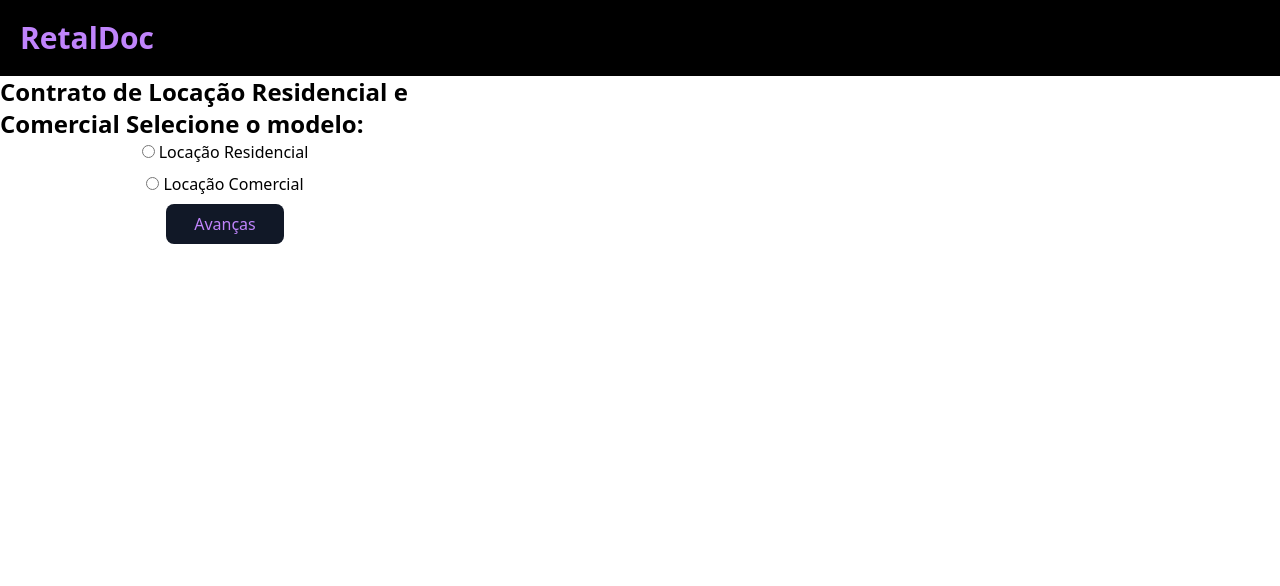
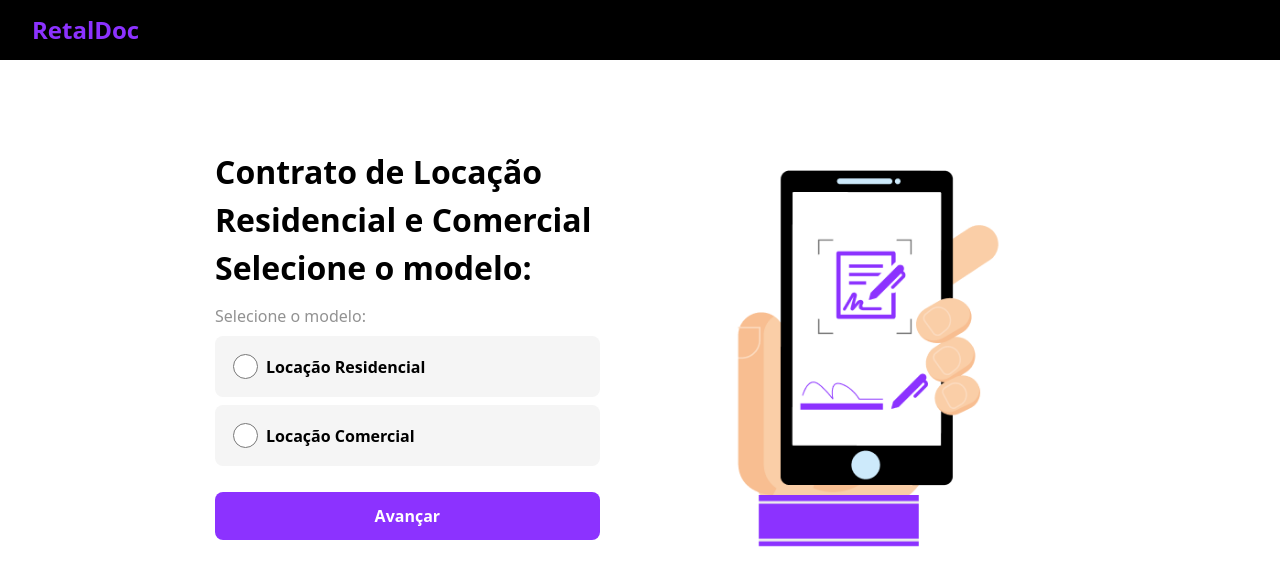
Before and after one commit to Helton-Carlos/rental-app, a Nuxt app in the folder front-end/: page / in a window 1280 px wide. Shown: the top 586 px of the page. Built offline with nearby package versions, Linux system fonts and the light colour scheme.

Commit message:
feat: add page index

```diff
--- a/front-end/app.vue
+++ b/front-end/app.vue
@@ -1,6 +1,8 @@
 <template>
   <div>
     <header-app />
-    <NuxtPage />
+    <div>
+      <NuxtPage />
+    </div>
   </div>
 </template>
--- a/front-end/assets/css/main.css
+++ b/front-end/assets/css/main.css
@@ -2,6 +2,12 @@
 @tailwind components;
 @tailwind utilities;
 
+* {
+  padding: 0px;
+  margin: 0px;
+  box-sizing: border-box;
+}
+
 .btn-primary {
-  @apply bg-gray-900 text-purple-400 font-medium px-7 py-2 rounded-lg
+  @apply bg-purple text-white font-bold px-5 py-2 rounded-lg
  }
--- a/front-end/components/header-app.vue
+++ b/front-end/components/header-app.vue
@@ -1,7 +1,9 @@
 <template>
-  <header>
-    <h1 class="bg-black text-purple-400 text-3xl font-bold px-5 py-5">
-      RetalDoc
-    </h1>
+  <header class="bg-black px-5 py-2">
+    <div class="w-[900px]">
+      <h1 class="text-purple text-2xl font-bold">
+        RetalDoc
+      </h1>
+    </div>
   </header>
 </template>
--- a/front-end/pages/index.vue
+++ b/front-end/pages/index.vue
@@ -1,28 +1,49 @@
 <script setup lang="ts">
-
+import contract from '../public/image/contract.png'
 </script>
 
 <template>
-  <div>
-    <div class="w-[450px] text-left">
-      <p class="text-2xl font-bold">
+  <div class="max-w-[900px] mt-8 flex justify-between items-center mx-auto">
+    <div class="w-[470px] mt-8 px-4 py-2 text-left">
+      <h2 class="text-3xl font-bold my-2">
         Contrato de Locação Residencial e Comercial
         Selecione o modelo:
-      </p>
+      </h2>
 
-      <div class="flex flex-col justify-start items-center gap-2">
-        <div>
-          <input type="radio" name="residencial" id="residencial">
-          <span class="pl-1">Locação Residencial</span>
+      <div class="flex flex-col gap-1 mt-2">
+        <span class="text-gray">
+          Selecione o modelo:
+        </span>
+
+        <div class="bg-gray-light px-3 py-3 flex items-center rounded-lg">
+          <input
+            class="w-4 h-4 text-purple bg-purple border-gray focus:ring-purple"
+            type="radio"
+            name="residencial"
+            id="residencial"
+          >
+          <span class="pl-1 font-semibold">Locação Residencial</span>
         </div>
 
-        <div>
-          <input type="radio" name="residencial" id="residencial">
-          <span class="pl-1">Locação  Comercial</span>
+        <div class="bg-gray-light px-3 py-3 flex items-center rounded-lg">
+          <input
+            class="w-4 h-4 text-purple bg-purple border-gray focus:ring-purple"
+            type="radio"
+            name="comercio"
+            id="comercio"
+          >
+          <span class="pl-1 font-semibold">Locação  Comercial</span>
         </div>
 
-        <button class="btn-primary">Avanças</button>
+        <button class="btn-primary mt-3">Avançar</button>
       </div>
+    </div>
+
+    <div>
+      <img
+        :src="contract"
+        alt="imagem de contrato"
+      />
     </div>
   </div>
 </template>
--- a/front-end/tailwind.config.js
+++ b/front-end/tailwind.config.js
@@ -1,15 +1,43 @@
 /** @type {import('tailwindcss').Config} */
 export default {
   content: [
-    "./components/**/*.{js,vue,ts}",
-    "./layouts/**/*.vue",
-    "./pages/**/*.vue",
-    "./plugins/**/*.{js,ts}",
-    "./app.vue",
-    "./error.vue",
+    './components/**/*.{js,vue,ts}',
+    './layouts/**/*.vue',
+    './pages/**/*.vue',
+    './plugins/**/*.{js,ts}',
+    './app.vue',
+    './error.vue',
   ],
   theme: {
-    extend: {},
+    colors: {
+      black: '#000000',
+      purple: '#8C32FF',
+      'purple-light': '#E0C9FF',
+      gray: '#929292',
+      'gray-light': '#F5F5F5',
+      green: '#07E78F',
+      red: '#E60000',
+      'red-light': '#ffc9c3',
+      white: '#FFFFFF',
+    },
+    fontSize: {
+      sm: '0.75rem',
+      base: '1rem',
+      xl: '1.125rem',
+      '2xl': '1.5rem',
+      '3xl': '2.000rem',
+      '4xl': '3.775rem',
+    },
+    extend: {
+      spacing: {
+        1: '8px',
+        2: '12px',
+        3: '18px',
+        4: '25px',
+        5: '32px',
+        6: '48px',
+      },
+    },
   },
   plugins: [],
-}
+};
```
Also changed, not shown: front-end/public/image/contract.png (added).
